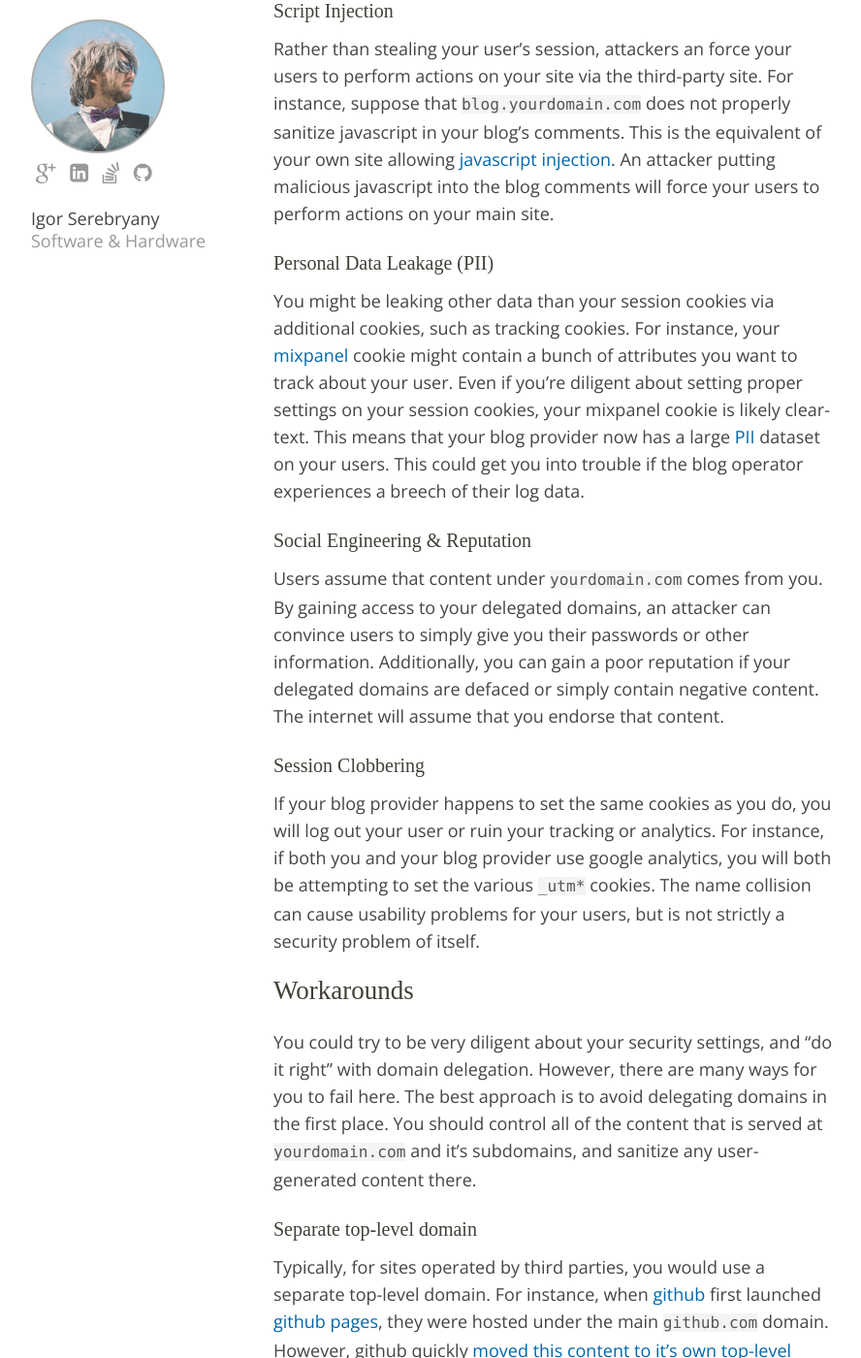
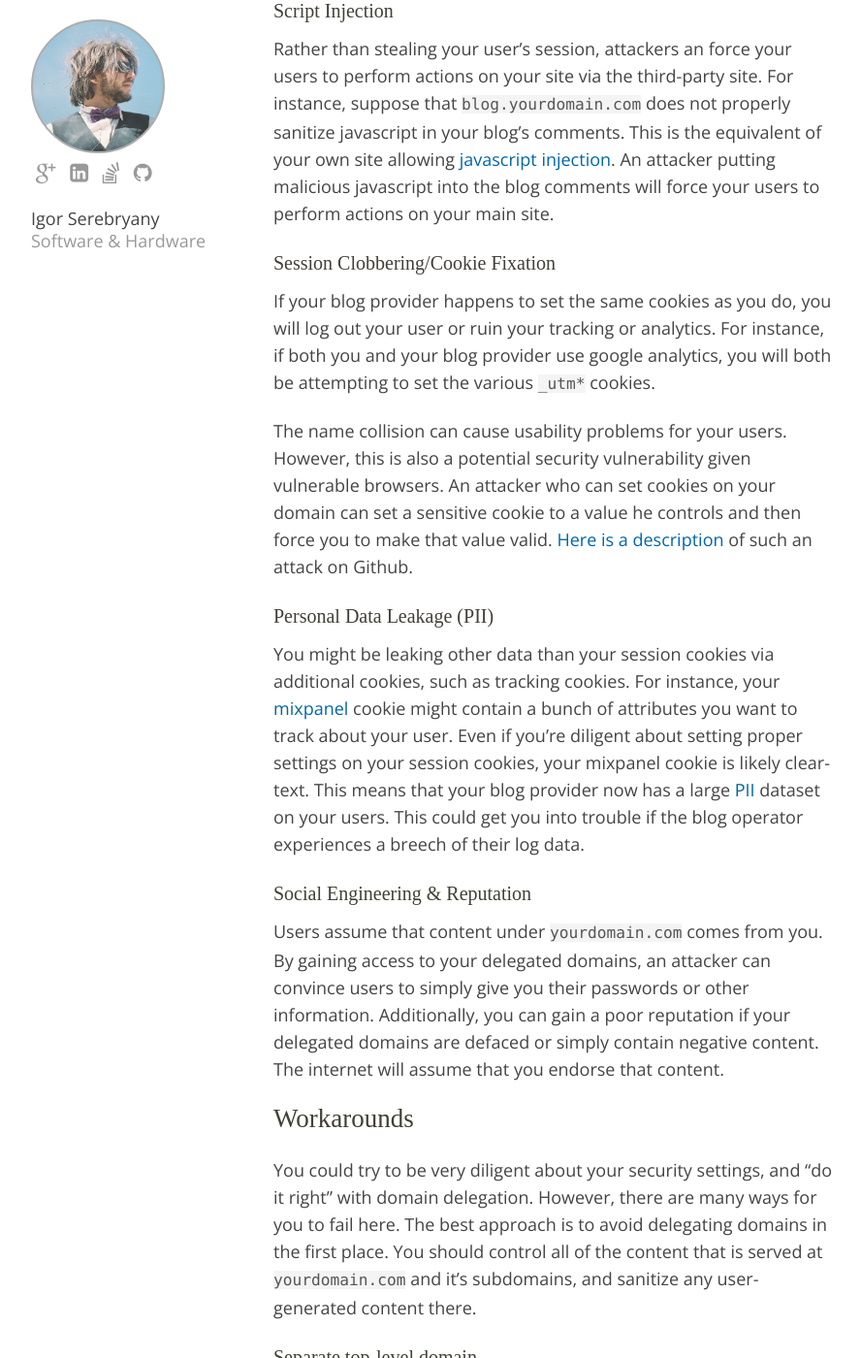
Before and after one commit to igor47/blog, a Jekyll site: the page built from _posts/2014-03-26-third-party-domains.md, in a window 1280 px wide and 1400 px high, scrolled down 1732 px. Shown: the whole window at 97% size, without its empty margins (138-1026 px from the left). Built offline with Jekyll 4.4.1, drawn with Linux system fonts in a browser that asks for light colours; some web fonts are replaced; Markdown is read by kramdown in place of the engine named in the settings.

Commit message:
document session fixation vulnerabilities

```diff
--- a/_posts/2014-03-26-third-party-domains.md
+++ b/_posts/2014-03-26-third-party-domains.md
@@ -53,6 +53,16 @@ For instance, suppose that `blog.yourdomain.com` does not properly sanitize java
 This is the equivalent of your own site allowing [javascript injection](https://en.wikipedia.org/wiki/Cross-site_scripting).
 An attacker putting malicious javascript into the blog comments will force your users to perform actions on your main site.
 
+### Session Clobbering/Cookie Fixation ###
+
+If your blog provider happens to set the same cookies as you do, you will log out your user or ruin your tracking or analytics.
+For instance, if both you and your blog provider use google analytics, you will both be attempting to set the various `_utm*` cookies.
+
+The name collision can cause usability problems for your users.
+However, this is also a potential security vulnerability given vulnerable browsers.
+An attacker who can set cookies on your domain can set a sensitive cookie to a value he controls and then force you to make that value valid.
+[Here is a description](http://homakov.blogspot.com/2013/03/hacking-github-with-webkit.html) of such an attack on Github.
+
 ### Personal Data Leakage (PII) ###
 
 You might be leaking other data than your session cookies via additional cookies, such as tracking cookies.
@@ -67,12 +77,6 @@ Users assume that content under `yourdomain.com` comes from you.
 By gaining access to your delegated domains, an attacker can convince users to simply give you their passwords or other information.
 Additionally, you can gain a poor reputation if your delegated domains are defaced or simply contain negative content.
 The internet will assume that you endorse that content.
-
-### Session Clobbering ###
-
-If your blog provider happens to set the same cookies as you do, you will log out your user or ruin your tracking or analytics.
-For instance, if both you and your blog provider use google analytics, you will both be attempting to set the various `_utm*` cookies.
-The name collision can cause usability problems for your users, but is not strictly a security problem of itself.
 
 ## Workarounds ##
 
```
